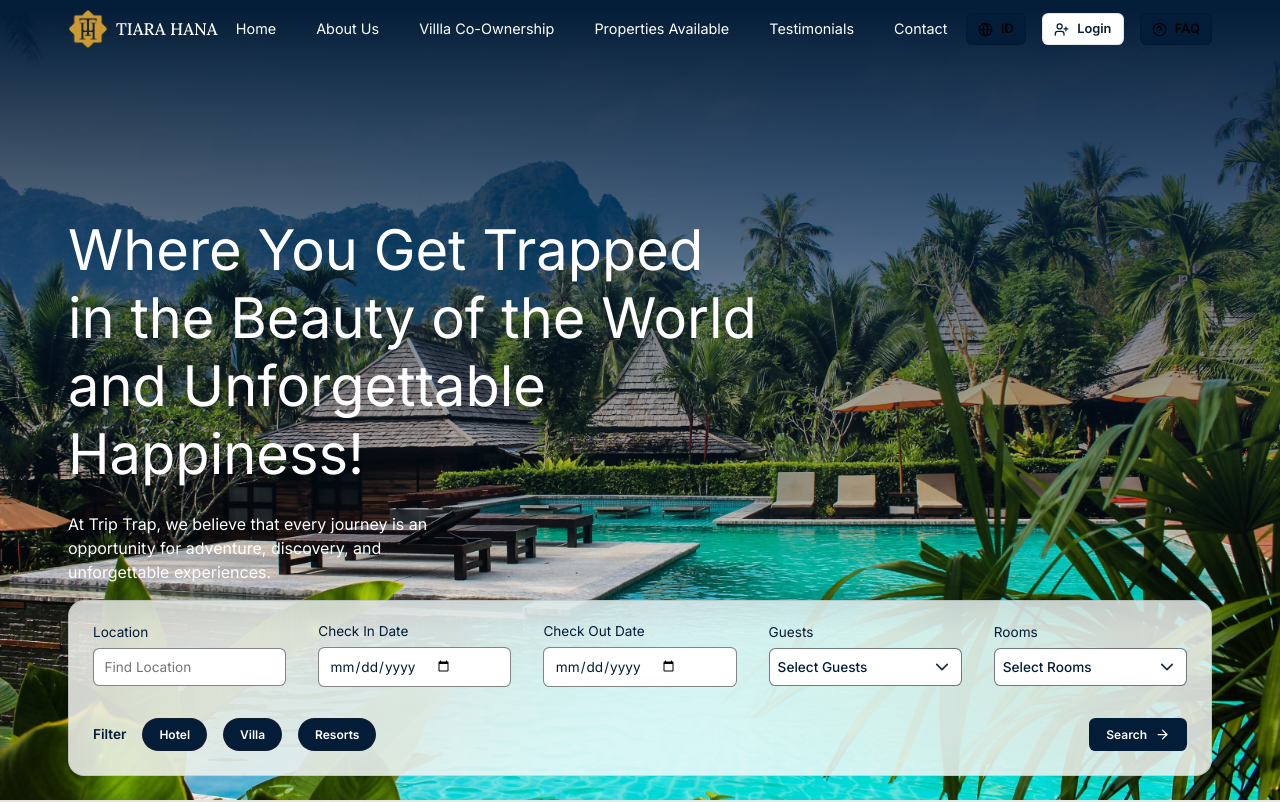
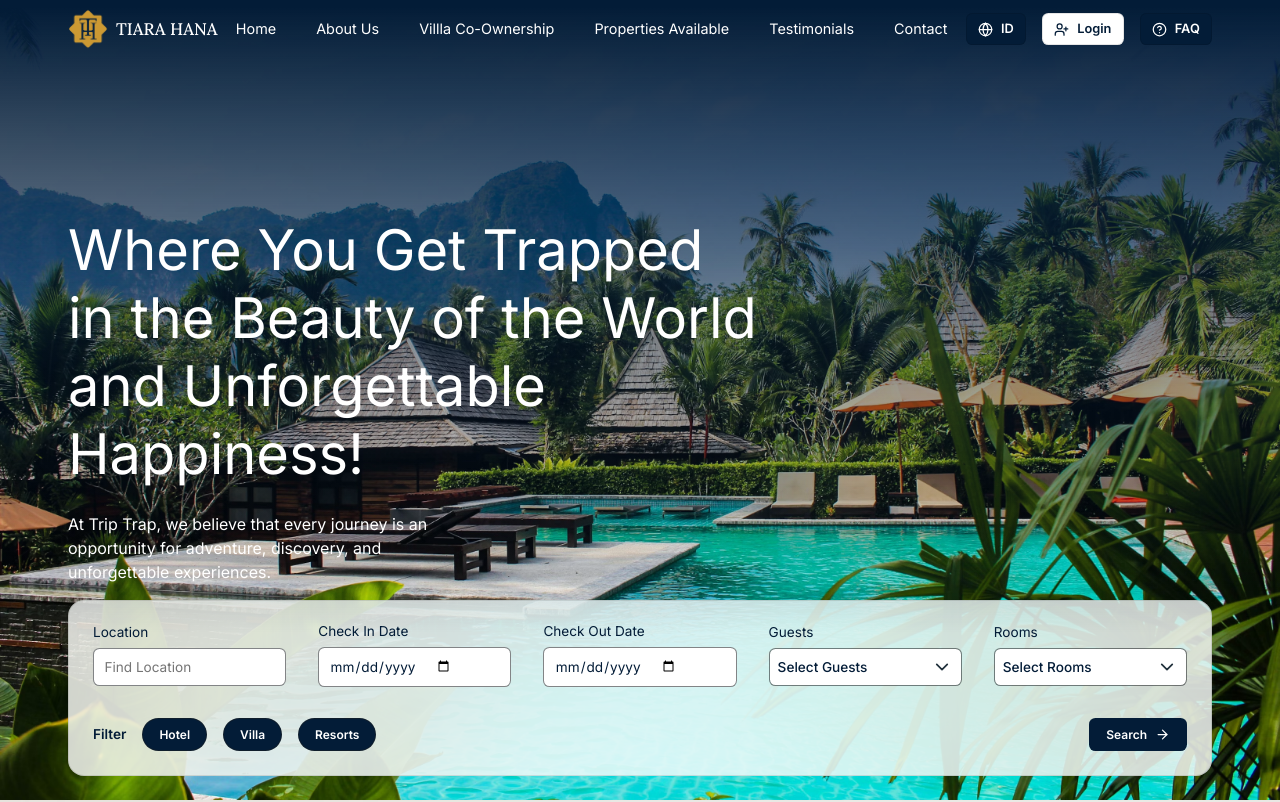
Before and after one commit to Fakhrialfi9/tiarahana, a React (Vite) app: page / in a window 1280 px wide. Shown: the top 802 px of the page. Built offline with nearby package versions, Linux system fonts and the light colour scheme.

Commit message:
Update navbar.module.css

```diff
--- a/src/assets/style/components/navbar.module.css
+++ b/src/assets/style/components/navbar.module.css
@@ -223,11 +223,16 @@
   font-weight: 600;
 }
 
+
 .right > ul > li:nth-child(2) {
   background-color: rgb(255, 255, 255);
   border: 0.085rem solid var(--diver-color-solid-0);
   border-radius: var(--border-radius);
-    color:white !important;
+}
+
+.right > ul > li:nth-child(1) > a,
+.right > ul > li:nth-child(3) > a{
+  color:white !important;
 }
 
 .right > ul > li:nth-child(2) > a {
```
